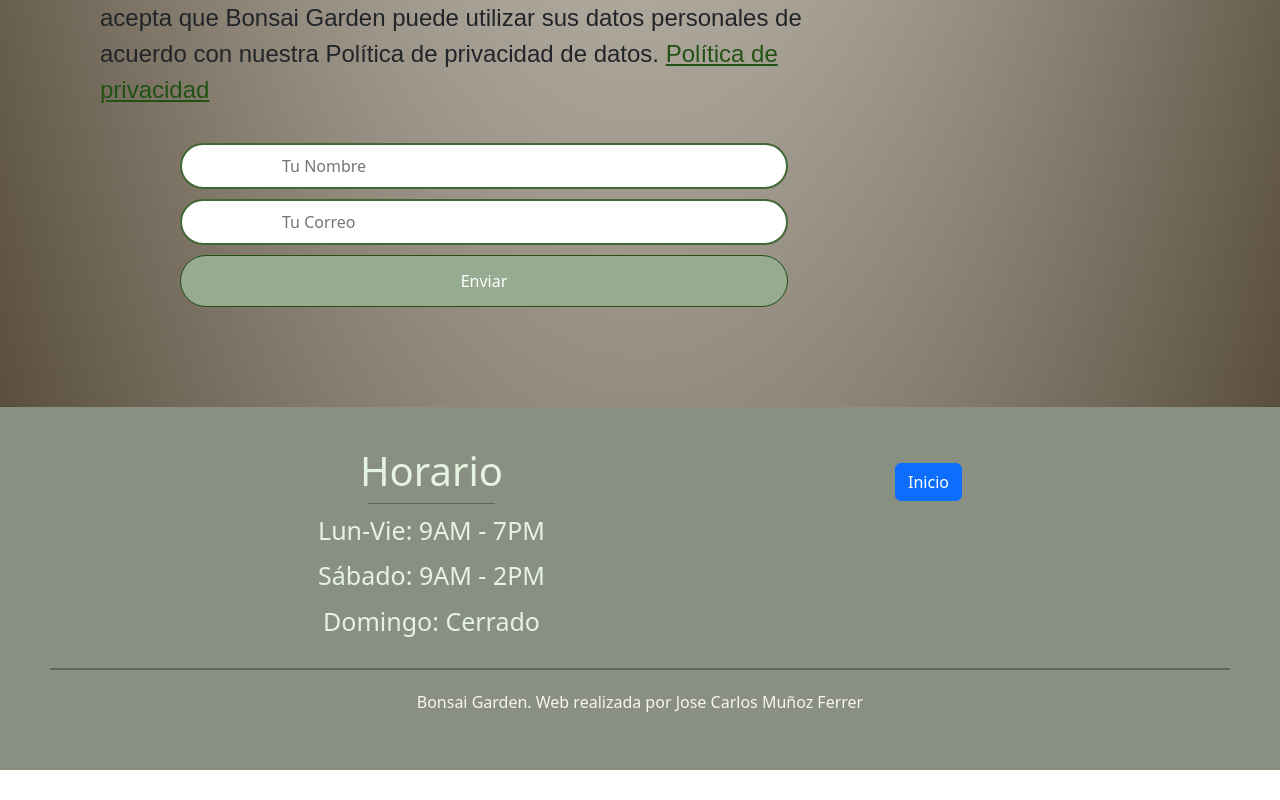
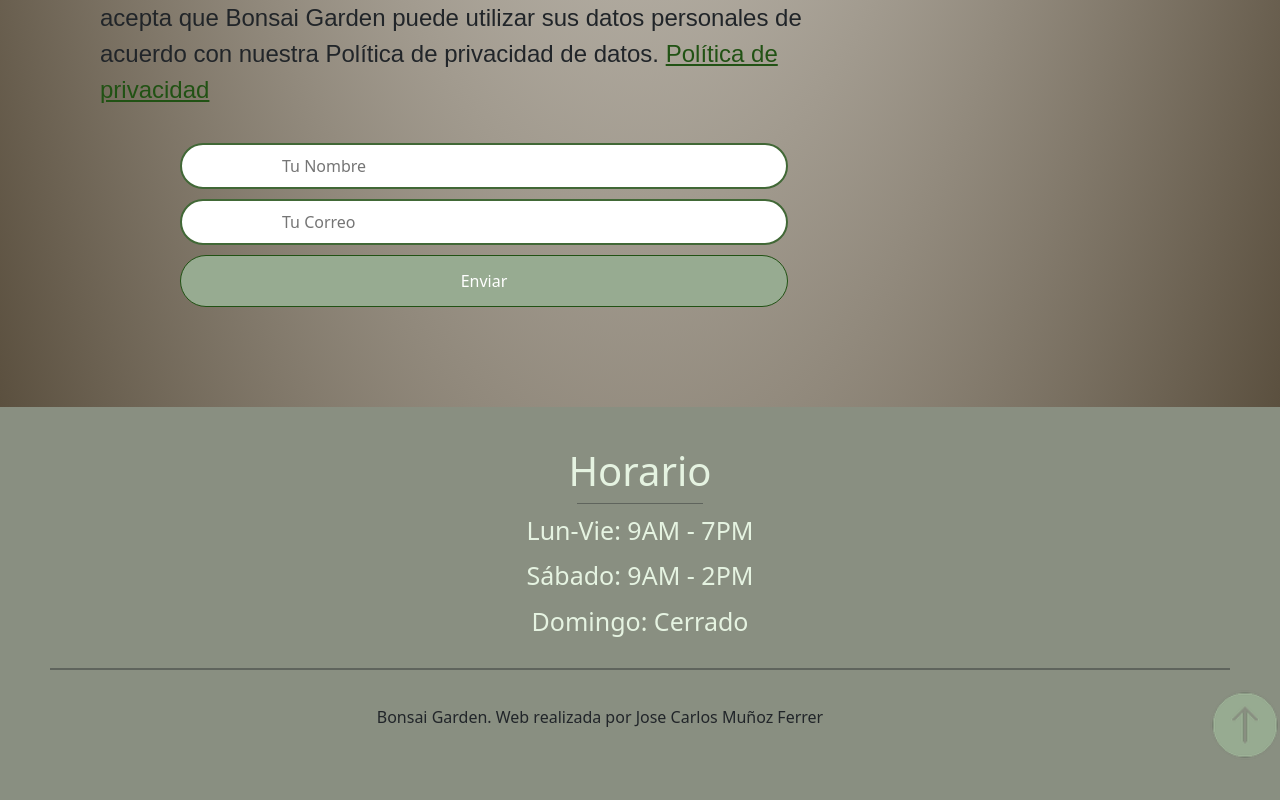
Before and after one commit to checacs/proyecto, an Angular app in the folder my-first-app/: page /home in a window 1280 px wide. Shown: the part 3240-4040 px from the top of the page. Before the commit the page ends 4010 px from the top, so only its background shows below. Built offline with nearby package versions, Linux system fonts and the light colour scheme.

Commit message:
ultimos cambios

```diff
--- a/my-first-app/src/app/componentes/footer/footer.component.css
+++ b/my-first-app/src/app/componentes/footer/footer.component.css
@@ -37,8 +37,26 @@ footer {
     margin: 20px 50px;
   }
 
+  .footer-copyright-container {
+    display: flex;
+    justify-content: space-between;
+    align-items: center;
+    margin-top: 1rem;
+  }
+
   .contenedor_copyright {
-    font-size: 16px;
-    color: #f9f5e8;
+    margin: 0;
+  }
+
+  .footer-icon-btn {
+    display: inline-flex;
+    justify-content: center;
+    align-items: center;
+    margin-left: 10px; /* Espacio entre el texto y el icono */
+  }
+
+  .footer-icon {
+    width: 70px;  /* Ajusta el tamaño del icono */
+    height: 70px;
   }
 }
--- a/my-first-app/src/app/componentes/footer/footer.component.html
+++ b/my-first-app/src/app/componentes/footer/footer.component.html
@@ -7,13 +7,20 @@
       <p>Sábado: 9AM - 2PM</p>
       <p>Domingo: Cerrado</p>
     </div>
-    <div class="footer-boton-inicio" style="text-align: right; margin-top: 1rem;">
-      <a href="index.html" class="btn btn-primary">Inicio</a>
-    </div>
 
   </div>
 
   <div class="linea"></div>
 
-  <p class="contenedor_copyright">Bonsai Garden. Web realizada por Jose Carlos Muñoz Ferrer</p>
+  <div class="footer-copyright-container d-flex justify-content-between align-items-center">
+    <!-- Contenedor del texto centrado -->
+    <div class="contenedor_copyright w-80 mx-auto">
+      <p>Bonsai Garden. Web realizada por Jose Carlos Muñoz Ferrer</p>
+    </div>
+
+    <!-- Contenedor del icono a la derecha -->
+    <div class="footer-icon-btn w-20">
+      <a href="#"><img src="/icono_arriba.png" alt="Icono" class="footer-icon"></a>
+    </div>
+  </div>
 </footer>
--- a/my-first-app/src/app/componentes/footer/footer.component.ts
+++ b/my-first-app/src/app/componentes/footer/footer.component.ts
@@ -1,8 +1,9 @@
 import { Component } from '@angular/core';
+import { RouterLink } from '@angular/router';
 
 @Component({
   selector: 'app-footer',
-  imports: [],
+  imports: [RouterLink],
   templateUrl: './footer.component.html',
   styleUrl: './footer.component.css'
 })
--- a/my-first-app/src/app/componentes/shop/shop.component.css
+++ b/my-first-app/src/app/componentes/shop/shop.component.css
@@ -1,3 +1,11 @@
 .card-body {
   background-color: #b8b3a5;
 }
+.card img {
+  width: 200px;      /* Ancho fijo de 200px */
+  height: 200px;     /* Altura fija de 200px */
+  object-fit: cover; /* Mantiene la proporción sin distorsionar la imagen */
+}
+.card-subtitle {
+  margin-top: 10px;  /* Agrega un espacio de 10px entre la imagen y el nombre */
+}
--- a/my-first-app/src/app/componentes/shop/shop.component.html
+++ b/my-first-app/src/app/componentes/shop/shop.component.html
@@ -8,16 +8,18 @@
   @for (planta of bonsai.especies; track $index) {
     <div class="card m-2 d-flex flex-column " style="width: 25rem;">
       <div class="card-body">
-        <img class="w-100" src="{{planta.imagen}}" alt="">
+        <img class="" src="{{planta.imagen}}" alt="" style="width: 250px">
         <!-- <h5 class="card-title"></h5> -->
        <div>
-        <h6 class="card-subtitle mb-2 text-body-secondary">{{planta.nombre}}</h6>
-        <p class="card-text">{{planta.Precio}}</p>
-        <p class="card-text">{{planta.Variedad}}</p>
-        <p class="card-text">{{planta.Origen}}</p>
-        <p class="card-text">{{planta.Altura}}</p>
-        @if (planta.stock) {<p class="card-text">A la venta</p>}
-        @else {<p class="card-text">Vendido</p>}
+        <h6 class="card-subtitle mb-2 text-body-secondary mt-2">{{planta.nombre}}</h6>
+        <p class="card-text">Precio: {{planta.Precio}}</p>
+        <p class="card-text">Variedad: {{planta.Variedad}}</p>
+        <p class="card-text">Origen: {{planta.Origen}}</p>
+        <p class="card-text">Tamaño: {{planta.Altura}}</p>
+        <!-- <p class="card-text">En stock: {{planta.stock}}</p> -->
+         @if (planta.stock) {<p class="card-text">Especie disponible para la venta</p>}
+         @else {<p class="card-text">Especie no disponible para la venta</p>}
+
        </div>
       </div>
     </div>
```
Also changed, not shown: my-first-app/public/data/data.json (+7 -7 lines).
